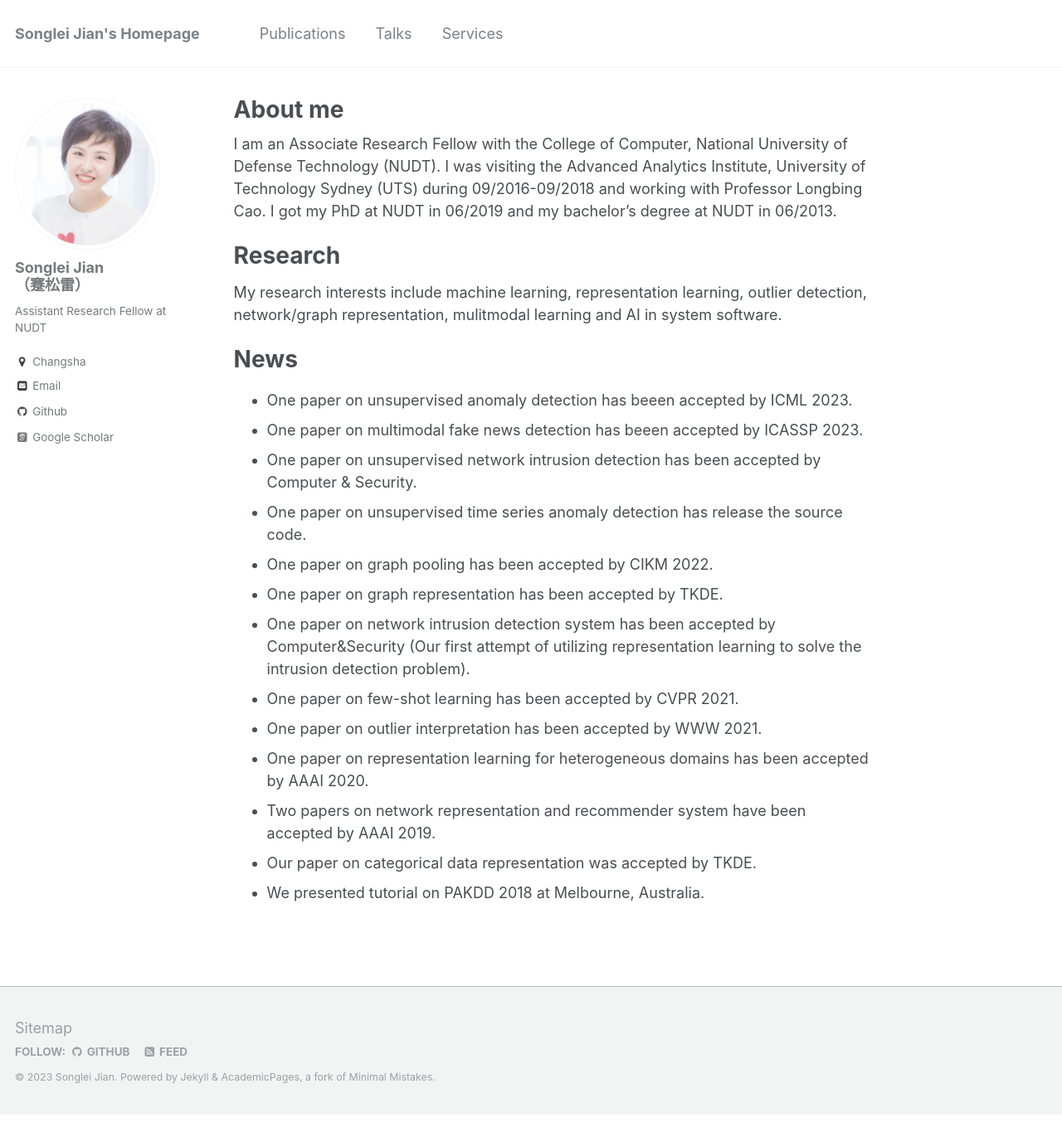
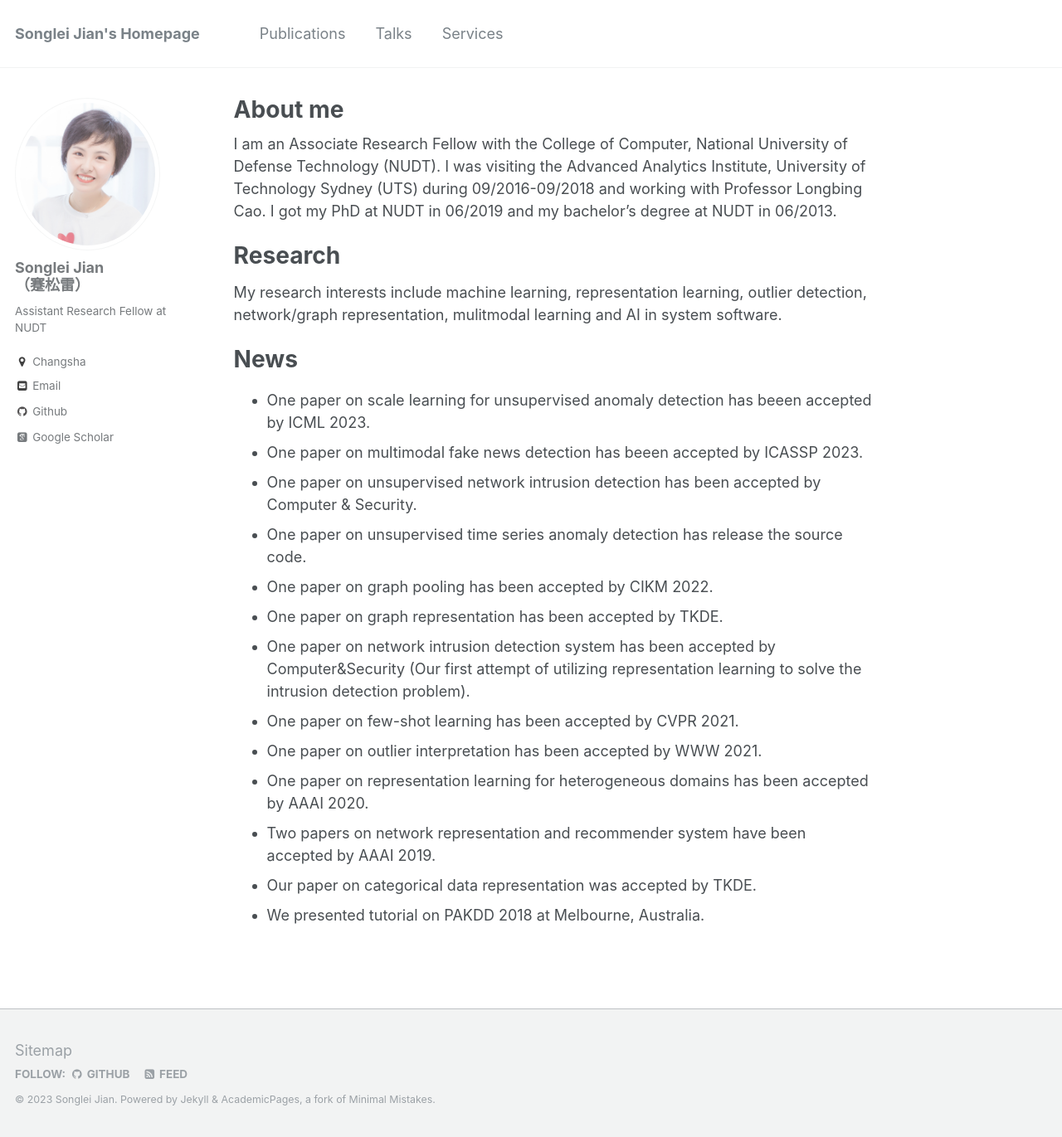
Before and after one commit to jiansonglei/jiansonglei.github.io, a Jekyll site: the page built from _pages/about.md, in a window 1280 px wide and 1371 px high. Shown: the whole window at 83% size. Built offline with Jekyll 4.4.1, drawn with Linux system fonts in a browser that asks for light colours; some web fonts are replaced; a script that is not in the unit is left out.

Commit message:
Update about.md

```diff
--- a/_pages/about.md
+++ b/_pages/about.md
@@ -17,7 +17,7 @@ My research interests include machine learning, representation learning, outlier
 
 News
 ========
-* One paper on unsupervised anomaly detection has beeen accepted by ICML 2023.
+* One paper on scale learning for unsupervised anomaly detection has beeen accepted by ICML 2023.
 * One paper on multimodal fake news detection has beeen accepted by ICASSP 2023.
 * One paper on unsupervised network intrusion detection has been accepted by Computer & Security.
 * One paper on unsupervised time series anomaly detection has release the source code.
```
